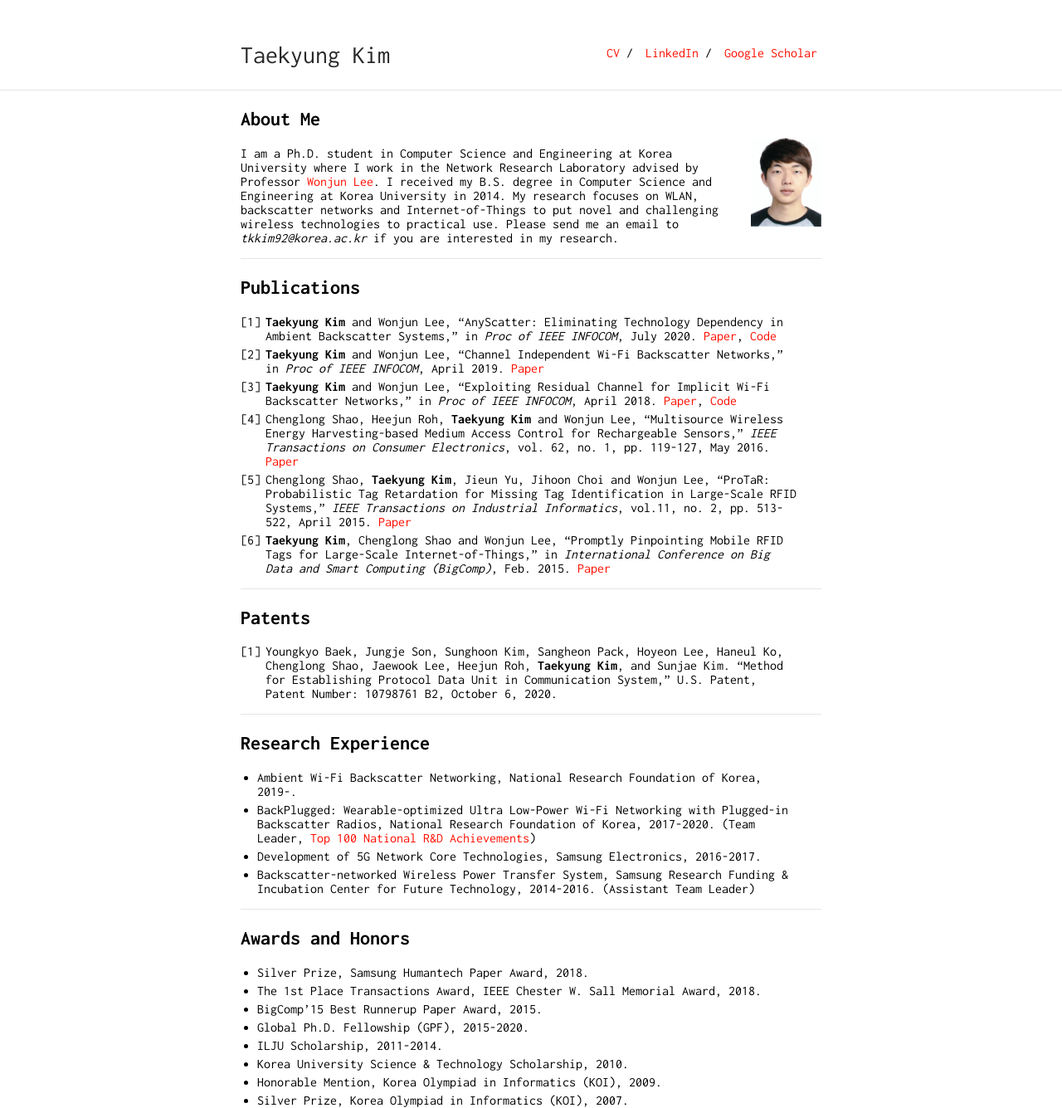
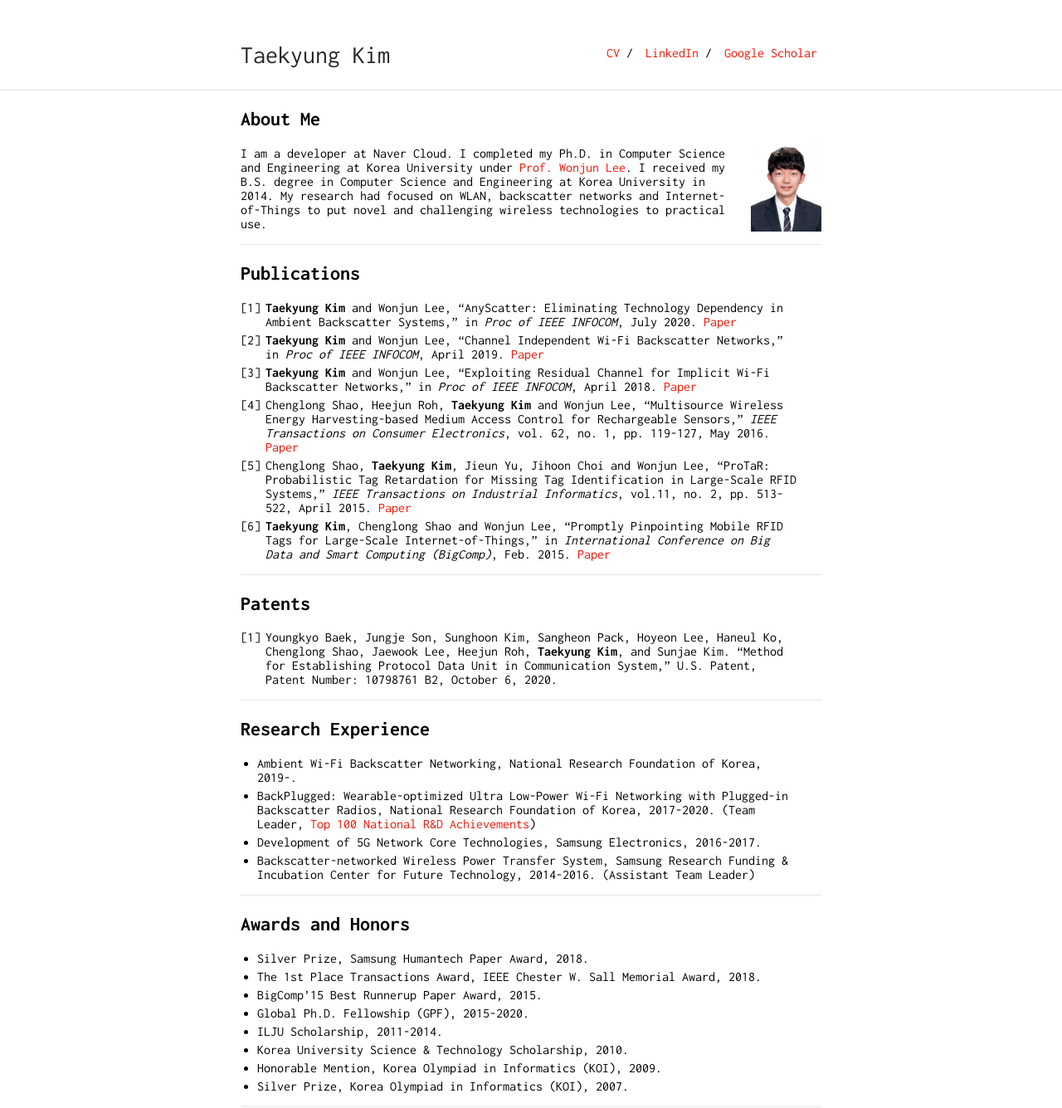
Before and after one commit to tkkim92/tkkim92.github.io, a Jekyll site: the page built from index.md, in a window 1280 px wide. Shown: the whole page at 83% size. Built offline with Jekyll 4.4.1, drawn with Linux system fonts in a browser that asks for light colours; our own code applies the rules of GitHub Pages for plain Markdown files.

Commit message:
Naver Cloud

```diff
--- a/_data/nav.yml
+++ b/_data/nav.yml
@@ -5,4 +5,4 @@
   link: "https://www.linkedin.com/in/tkkim92"
 
 - name: "CV"
-  link: "https://tkkim92.github.io/TaekyungKim_CV_20201126.pdf"
+  link: "https://tkkim92.github.io/TaekyungKim_CV_20210329.pdf"
--- a/index.md
+++ b/index.md
@@ -4,20 +4,20 @@ layout: default
 
 ## About Me
 
-<img class="profile-picture" src="tkkim.jpeg">
+<img class="profile-picture" src="tkkim.jpg">
 
-I am a Ph.D. student in Computer Science and Engineering at Korea University where I work in the Network Research Laboratory advised by Professor [Wonjun Lee](http://netlab.korea.ac.kr/wlee/).
+I am a developer at Naver Cloud.
+I completed my Ph.D. in Computer Science and Engineering at Korea University under [Prof. Wonjun Lee](http://netlab.korea.ac.kr/wlee/).
 I received my B.S. degree in Computer Science and Engineering at Korea University in 2014.
-My research focuses on WLAN, backscatter networks and Internet-of-Things to put novel and challenging wireless technologies to practical use.
-Please send me an email to *tkkim92@korea.ac.kr* if you are interested in my research.
+My research had focused on WLAN, backscatter networks and Internet-of-Things to put novel and challenging wireless technologies to practical use.
 
 ---
 
 ## Publications
 
-1. **Taekyung Kim** and Wonjun Lee, "AnyScatter: Eliminating Technology Dependency in Ambient Backscatter Systems," in *Proc of IEEE INFOCOM*, July 2020. [Paper](https://ieeexplore.ieee.org/document/9155276), [Code](https://github.com/tkkim92/gr-AnyScatter)
+1. **Taekyung Kim** and Wonjun Lee, "AnyScatter: Eliminating Technology Dependency in Ambient Backscatter Systems," in *Proc of IEEE INFOCOM*, July 2020. [Paper](https://ieeexplore.ieee.org/document/9155276)
 1. **Taekyung Kim** and Wonjun Lee, "Channel Independent Wi-Fi Backscatter Networks," in *Proc of IEEE INFOCOM*, April 2019. [Paper](https://ieeexplore.ieee.org/document/8737376)
-1. **Taekyung Kim** and Wonjun Lee, "Exploiting Residual Channel for Implicit Wi-Fi Backscatter Networks," in *Proc of IEEE INFOCOM*, April 2018. [Paper](https://ieeexplore.ieee.org/document/8486273), [Code](https://github.com/tkkim92/gr-ReScatter)
+1. **Taekyung Kim** and Wonjun Lee, "Exploiting Residual Channel for Implicit Wi-Fi Backscatter Networks," in *Proc of IEEE INFOCOM*, April 2018. [Paper](https://ieeexplore.ieee.org/document/8486273)
 1. Chenglong Shao, Heejun Roh, **Taekyung Kim** and Wonjun Lee, "Multisource Wireless Energy Harvesting-based Medium Access Control for Rechargeable Sensors," *IEEE Transactions on Consumer Electronics*, vol. 62, no. 1, pp. 119-127, May 2016. [Paper](https://ieeexplore.ieee.org/document/7514670/)
 1. Chenglong Shao, **Taekyung Kim**, Jieun Yu, Jihoon Choi and Wonjun Lee, "ProTaR: Probabilistic Tag Retardation for Missing Tag Identification in Large-Scale RFID Systems," *IEEE Transactions on Industrial Informatics*, vol.11, no. 2, pp. 513-522, April 2015. [Paper](https://ieeexplore.ieee.org/document/7047883/)
 1. **Taekyung Kim**, Chenglong Shao and Wonjun Lee, "Promptly Pinpointing Mobile RFID Tags for Large-Scale Internet-of-Things," in *International Conference on Big Data and Smart Computing (BigComp)*, Feb. 2015. [Paper](https://ieeexplore.ieee.org/document/7072820/)
@@ -49,3 +49,5 @@ Please send me an email to *tkkim92@korea.ac.kr* if you are interested in my res
 * Korea University Science & Technology Scholarship, 2010.
 * Honorable Mention, Korea Olympiad in Informatics (KOI), 2009.
 * Silver Prize, Korea Olympiad in Informatics (KOI), 2007.
+
+---
```
Also changed, not shown: tkkim.jpeg (deleted), tkkim.jpg (added), 2 other files.
